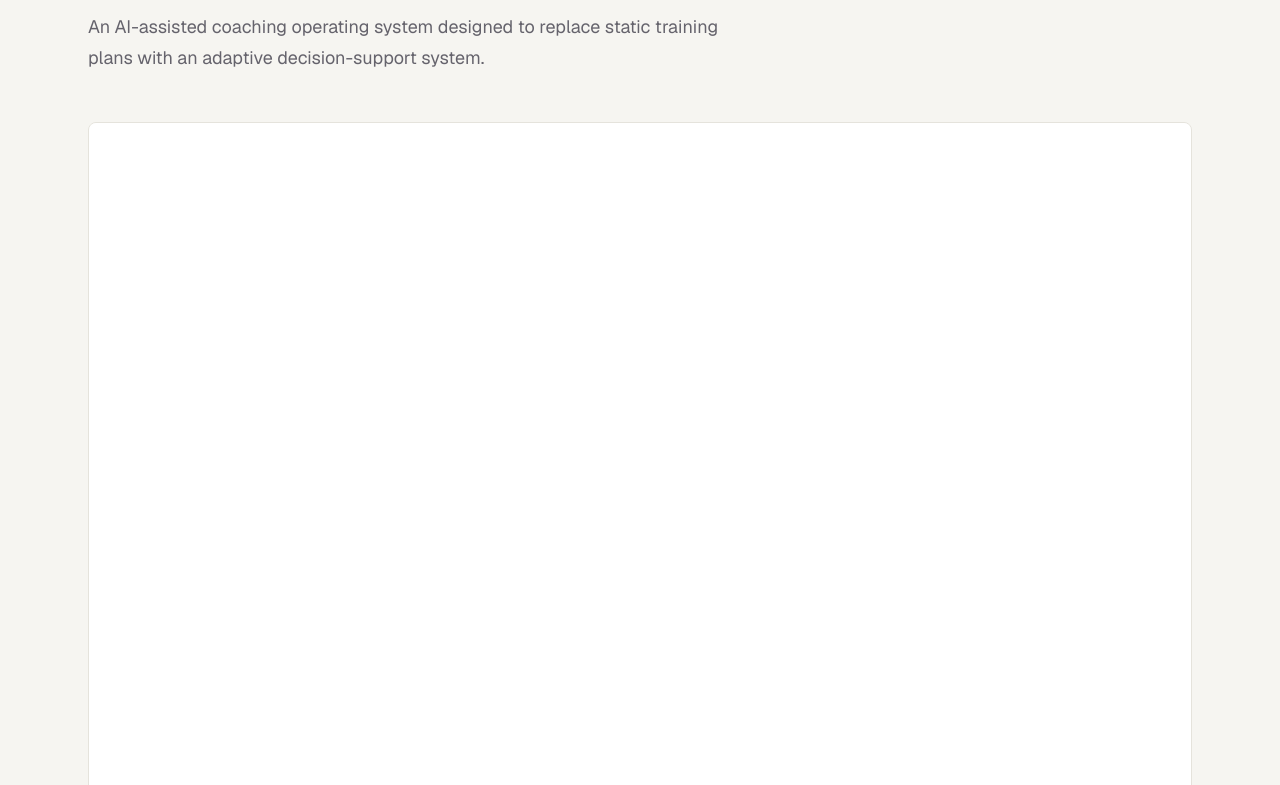
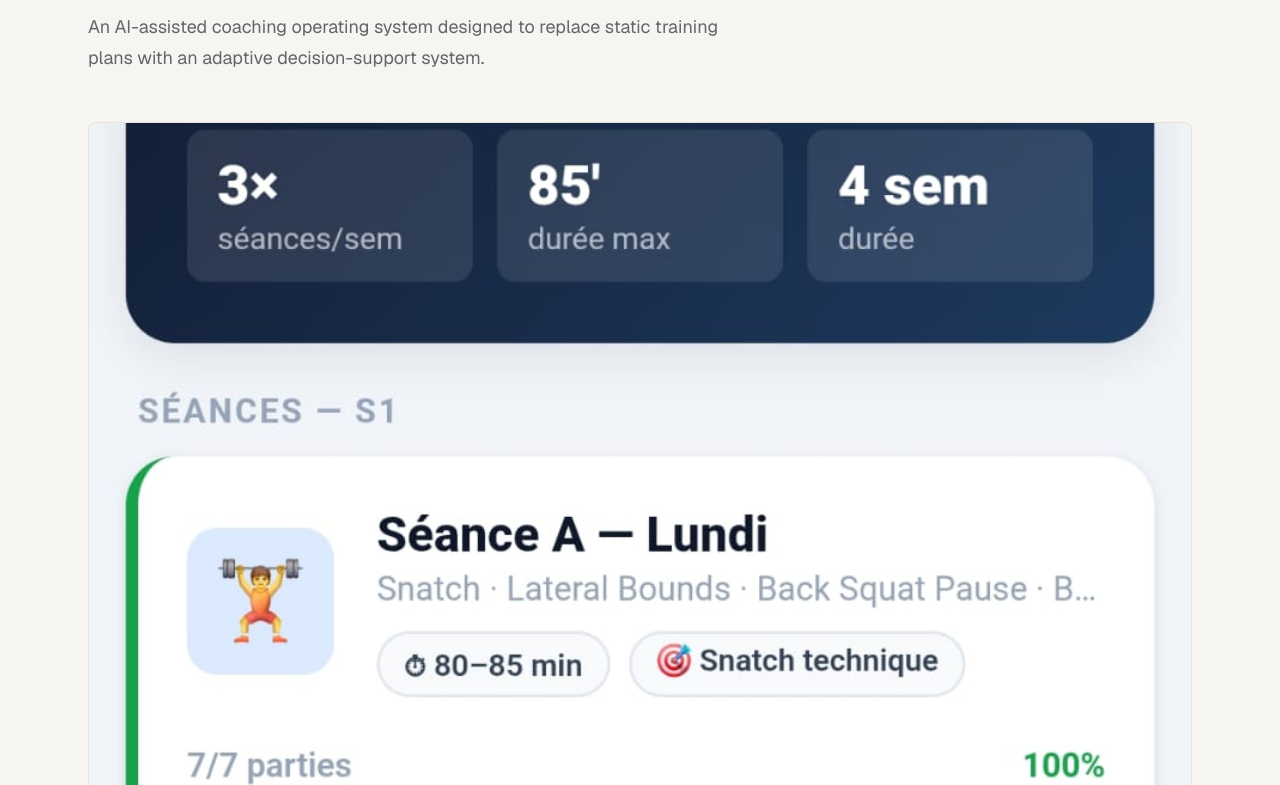
Before and after one commit to Shtrickyy/Allan_dufas_portfolio, a Next.js app: page / in a window 1280 px wide. Shown: the part 1395-2180 px from the top of the page. Built offline with nearby package versions, Linux system fonts and the light colour scheme.

Commit message:
Use cover images across portfolio

```diff
--- a/app/page.tsx
+++ b/app/page.tsx
@@ -39,6 +39,7 @@ export default function Home() {
         <SystemPreviewSection
           system={systemOne}
           label={homeCopy.sectionLabels.systemOne}
+          priority
         />
       ) : null}
       {systemTwo ? (
--- a/app/systems/page.tsx
+++ b/app/systems/page.tsx
@@ -5,9 +5,8 @@ import { ScaffoldHeading } from "@/components/layout/ScaffoldHeading";
 import { ExperimentGrid } from "@/components/sections/ExperimentGrid";
 import { SystemsIndexGrid } from "@/components/sections/SystemsIndexGrid";
 import { systemsPageCopy } from "@/constants/systems";
-import { getAllExperiments, getAllSystems } from "@/lib/mdx";
+import { getAllExperiments, getSystemIndexCards } from "@/lib/mdx";
 import { toExperimentSummary } from "@/types/experiment";
-import { toSystemIndexCard } from "@/types/system";
 
 export const metadata: Metadata = {
   title: "Systems — Allan Dufas",
@@ -15,7 +14,7 @@ export const metadata: Metadata = {
 };
 
 export default function SystemsPage() {
-  const systems = getAllSystems().map(toSystemIndexCard);
+  const systems = getSystemIndexCards();
   const experiments = getAllExperiments().map(toExperimentSummary);
 
   return (
--- a/components/animations/InteractiveMediaFrame.tsx
+++ b/components/animations/InteractiveMediaFrame.tsx
@@ -1,5 +1,6 @@
 "use client";
 
+import Image from "next/image";
 import { motion } from "framer-motion";
 
 import { MediaPlaceholder } from "@/components/system/MediaPlaceholder";
@@ -30,12 +31,26 @@ const SCATTER = [
 type InteractiveMediaFrameProps = {
   title: string;
   className?: string;
+  coverSrc?: string;
+  coverWidth?: number;
+  coverHeight?: number;
+  coverAlt?: string;
+  showCover?: boolean;
+  priority?: boolean;
 };
 
 export function InteractiveMediaFrame({
   title,
   className,
+  coverSrc,
+  coverWidth = 0,
+  coverHeight = 0,
+  coverAlt,
+  showCover = false,
+  priority = false,
 }: InteractiveMediaFrameProps) {
+  const hasCover = showCover && coverSrc && coverWidth > 0 && coverHeight > 0;
+
   return (
     <motion.div
       className={cn("relative block", className)}
@@ -63,7 +78,19 @@ export function InteractiveMediaFrame({
         }}
         className="overflow-hidden rounded-md border"
       >
-        <MediaPlaceholder title={title} className="rounded-none border-0" />
+        {hasCover ? (
+          <Image
+            src={coverSrc}
+            alt={coverAlt ?? `${title} cover`}
+            width={coverWidth}
+            height={coverHeight}
+            priority={priority}
+            className="aspect-[4/3] h-auto w-full bg-background object-cover"
+            sizes="(max-width: 768px) 100vw, 680px"
+          />
+        ) : (
+          <MediaPlaceholder title={title} className="rounded-none border-0" />
+        )}
       </motion.div>
       <motion.svg
         viewBox="0 0 120 72"
--- a/components/sections/SystemPreviewSection.tsx
+++ b/components/sections/SystemPreviewSection.tsx
@@ -13,17 +13,22 @@ import {
 import { ProofChipRow } from "@/components/system/ProofChip";
 import { SectionLabel } from "@/components/system/SectionLabel";
 import { ViewSystemLink } from "@/components/system/TextLink";
+import { resolveCoverImage } from "@/lib/public-image";
 import type { SystemSummary } from "@/types/system";
 
 type SystemPreviewSectionProps = {
   system: SystemSummary;
   label: string;
+  priority?: boolean;
 };
 
 export function SystemPreviewSection({
   system,
   label,
+  priority = false,
 }: SystemPreviewSectionProps) {
+  const cover = resolveCoverImage(system.heroImage);
+
   return (
     <HomeSection>
       <FadeUpStagger className={homeSectionStack}>
@@ -39,7 +44,12 @@ export function SystemPreviewSection({
             href={system.href}
             className="group/link block focus-visible:outline-2 focus-visible:outline-offset-4 focus-visible:outline-accent"
           >
-            <InteractiveMediaFrame title={system.title} />
+            <InteractiveMediaFrame
+              title={system.title}
+              coverAlt={`${system.title} cover`}
+              priority={priority}
+              {...cover}
+            />
           </Link>
         </FadeUpItem>
         <FadeUpItem>
--- /dev/null
+++ b/components/system/CoverImage.tsx
@@ -0,0 +1,43 @@
+import Image from "next/image";
+
+import { MediaPlaceholder } from "@/components/system/MediaPlaceholder";
+import { resolveCoverImage } from "@/lib/public-image";
+import { cn } from "@/lib/utils";
+
+type CoverImageProps = {
+  src: string;
+  alt: string;
+  title: string;
+  className?: string;
+  priority?: boolean;
+};
+
+export function CoverImage({
+  src,
+  alt,
+  title,
+  className,
+  priority = false,
+}: CoverImageProps) {
+  const { showCover, coverSrc, coverWidth, coverHeight } =
+    resolveCoverImage(src);
+
+  if (!showCover) {
+    return <MediaPlaceholder title={title} className={className} />;
+  }
+
+  return (
+    <Image
+      src={coverSrc}
+      alt={alt}
+      width={coverWidth}
+      height={coverHeight}
+      priority={priority}
+      className={cn(
+        "aspect-[4/3] h-auto w-full bg-background object-cover",
+        className,
+      )}
+      sizes="(max-width: 768px) 100vw, 680px"
+    />
+  );
+}
--- a/components/system/SystemCard.tsx
+++ b/components/system/SystemCard.tsx
@@ -74,7 +74,12 @@ export function SystemCard(props: SystemCardProps) {
         <CardHoverMotion className="overflow-hidden rounded-md border border-border bg-surface">
           <InteractiveMediaFrame
             title={system.title}
+            coverAlt={`${system.title} cover`}
             className="rounded-none border-0"
+            coverSrc={system.coverSrc}
+            coverWidth={system.coverWidth}
+            coverHeight={system.coverHeight}
+            showCover={system.showCover}
           />
           <div className="space-y-4 p-6">
             <SectionLabel>{label}</SectionLabel>
--- a/components/system/SystemGallery.tsx
+++ b/components/system/SystemGallery.tsx
@@ -1,6 +1,3 @@
-import fs from "fs";
-import path from "path";
-
 import Image from "next/image";
 
 import { MediaPlaceholder } from "@/components/system/MediaPlaceholder";
@@ -9,18 +6,13 @@ import {
   caseStudySectionTitle,
 } from "@/components/system/case-study-layout";
 import { SectionLabel } from "@/components/system/SectionLabel";
+import { publicImageExists } from "@/lib/public-image";
 import type { GalleryImage } from "@/types/system";
 
 type SystemGalleryProps = {
   title: string;
   items: GalleryImage[];
 };
-
-function publicImageExists(src: string): boolean {
-  return fs.existsSync(
-    path.join(process.cwd(), "public", src.replace(/^\//, "")),
-  );
-}
 
 type GalleryImageFrameProps = {
   item: GalleryImage;
--- a/components/system/SystemHero.tsx
+++ b/components/system/SystemHero.tsx
@@ -1,3 +1,4 @@
+import { CoverImage } from "@/components/system/CoverImage";
 import { MetaChip } from "@/components/system/MetaChip";
 import { ProofChipRow } from "@/components/system/ProofChip";
 import { SectionLabel } from "@/components/system/SectionLabel";
@@ -30,6 +31,16 @@ export function SystemHero({ system }: SystemHeroProps) {
 
       <p className={caseStudyHeroLead}>{system.tagline}</p>
 
+      <div className="overflow-hidden rounded-md border border-border bg-surface">
+        <CoverImage
+          src={system.coverImage}
+          alt={`${system.title} cover`}
+          title={system.title}
+          className="rounded-none border-0"
+          priority
+        />
+      </div>
+
       <div className={caseStudyMetaBlock}>
         <ProofChipRow chips={system.previewProofChips} />
 
--- a/lib/mdx.ts
+++ b/lib/mdx.ts
@@ -9,9 +9,11 @@ import type { Experiment, ExperimentStage } from "@/types/experiment";
 import { toExperimentSummary } from "@/types/experiment";
 import type { Principle, PrinciplesDocument } from "@/types/principle";
 import type { System } from "@/types/system";
-import { toSystemSummary } from "@/types/system";
+import { toSystemIndexCard, toSystemSummary } from "@/types/system";
 import type { ThinkingArticle } from "@/types/thinking";
 import { toThinkingSummary } from "@/types/thinking";
+
+import { resolveCoverImage } from "@/lib/public-image";
 
 const CONTENT_DIR = path.join(process.cwd(), "content");
 const SYSTEMS_DIR = path.join(CONTENT_DIR, "systems");
@@ -272,6 +274,13 @@ export function getSystemSummaries() {
   return getAllSystems().map(toSystemSummary);
 }
 
+export function getSystemIndexCards() {
+  return getAllSystems().map((system) => ({
+    ...toSystemIndexCard(system),
+    ...resolveCoverImage(system.coverImage),
+  }));
+}
+
 export function getAllExperiments(): Experiment[] {
   return sortByOrder(readMdxFiles(EXPERIMENTS_DIR).map(parseExperimentFile));
 }
--- /dev/null
+++ b/lib/public-image.ts
@@ -0,0 +1,34 @@
+import fs from "fs";
+import path from "path";
+
+const COVER_IMAGE_DIMENSIONS: Record<
+  string,
+  { width: number; height: number }
+> = {
+  "/images/systems/training-os/training-os-cover.jpg": {
+    width: 921,
+    height: 2048,
+  },
+  "/images/systems/handover-engine/handover-engine-cover.png": {
+    width: 2750,
+    height: 1632,
+  },
+};
+
+export function publicImageExists(src: string): boolean {
+  return fs.existsSync(
+    path.join(process.cwd(), "public", src.replace(/^\//, "")),
+  );
+}
+
+export function resolveCoverImage(src: string) {
+  const dimensions = COVER_IMAGE_DIMENSIONS[src];
+  const showCover = publicImageExists(src) && Boolean(dimensions);
+
+  return {
+    coverSrc: src,
+    coverWidth: dimensions?.width ?? 0,
+    coverHeight: dimensions?.height ?? 0,
+    showCover,
+  };
+}
--- a/types/system.ts
+++ b/types/system.ts
@@ -39,7 +39,7 @@ export type SystemSummary = {
   proofChips: ProofChip[];
 };
 
-export type SystemIndexCard = Pick<
+export type SystemIndexCardBase = Pick<
   System,
   | "slug"
   | "title"
@@ -51,7 +51,14 @@ export type SystemIndexCard = Pick<
   | "order"
 >;
 
-export function toSystemIndexCard(system: System): SystemIndexCard {
+export type SystemIndexCard = SystemIndexCardBase & {
+  coverSrc: string;
+  coverWidth: number;
+  coverHeight: number;
+  showCover: boolean;
+};
+
+export function toSystemIndexCard(system: System): SystemIndexCardBase {
   return {
     slug: system.slug,
     title: system.title,
```
